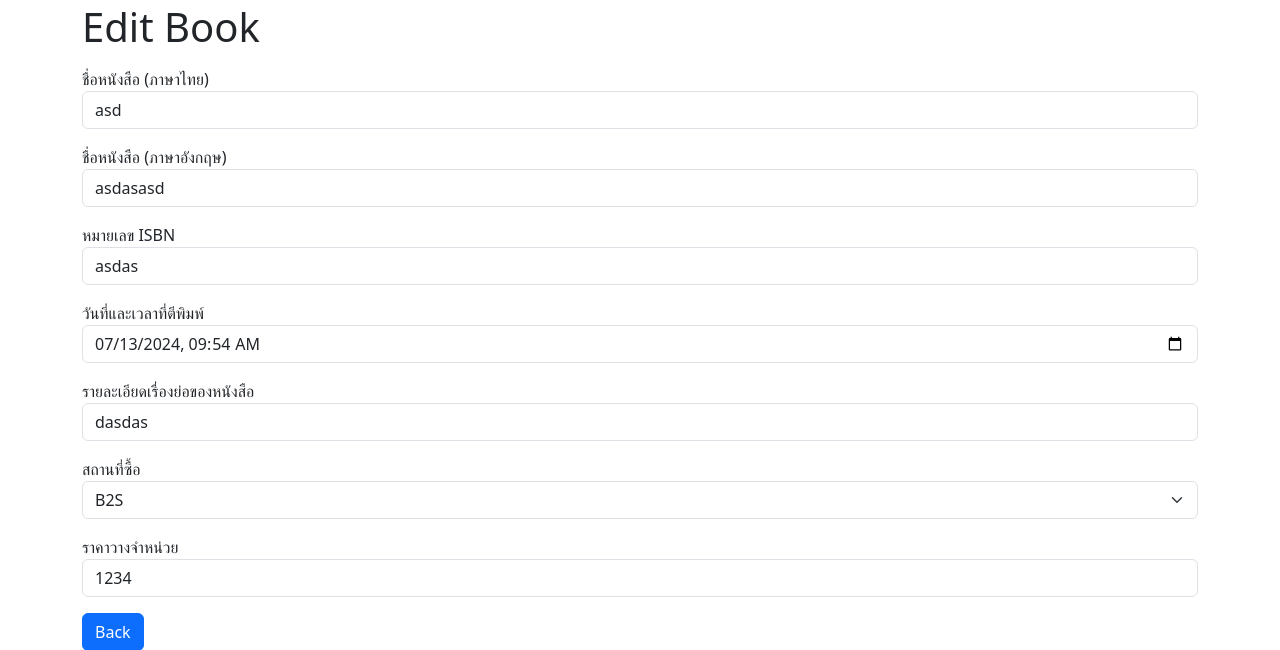
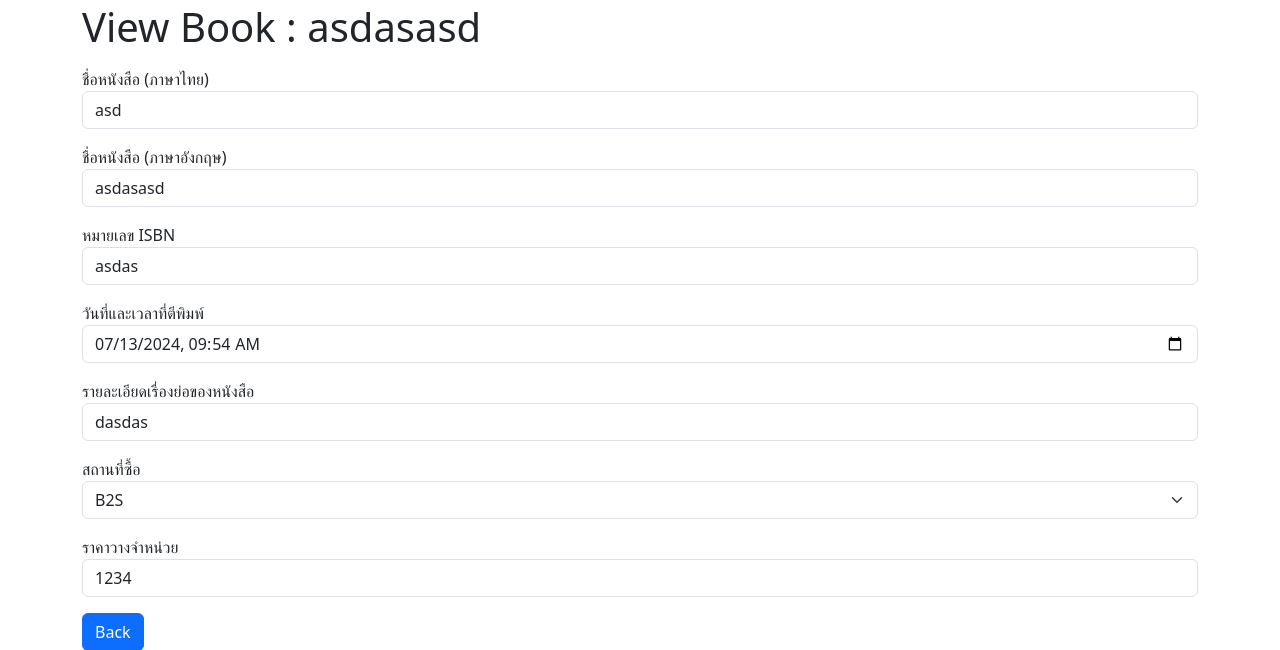
Before and after one commit to pong34811/Assignment, a Django app: page /view/1 in a window 1280 px wide. Shown: the part 13-663 px from the top of the page. Run offline with Django 5.2, Linux system fonts and the light colour scheme; data comes from the database, SQL or seed files in the repository.

Commit message:
13/07/2567-2

```diff
--- a/Assignment/bookshop/templates/view.html
+++ b/Assignment/bookshop/templates/view.html
@@ -17,7 +17,7 @@
         <!-- place navbar here -->
     </header>
     <main class="container">
-        <h1 class="my-3">Edit Book</h1>
+        <h1 class="my-3">View Book : {{book.book_name_en}}</h1>
         <form action="#" method="post">
             {% csrf_token %}
             <div class="mb-3">
```
